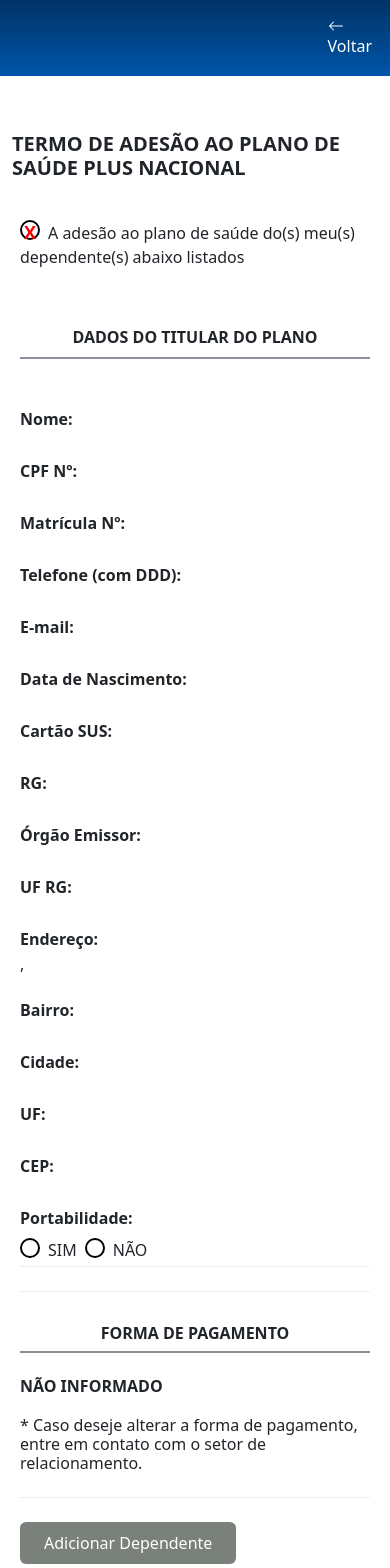
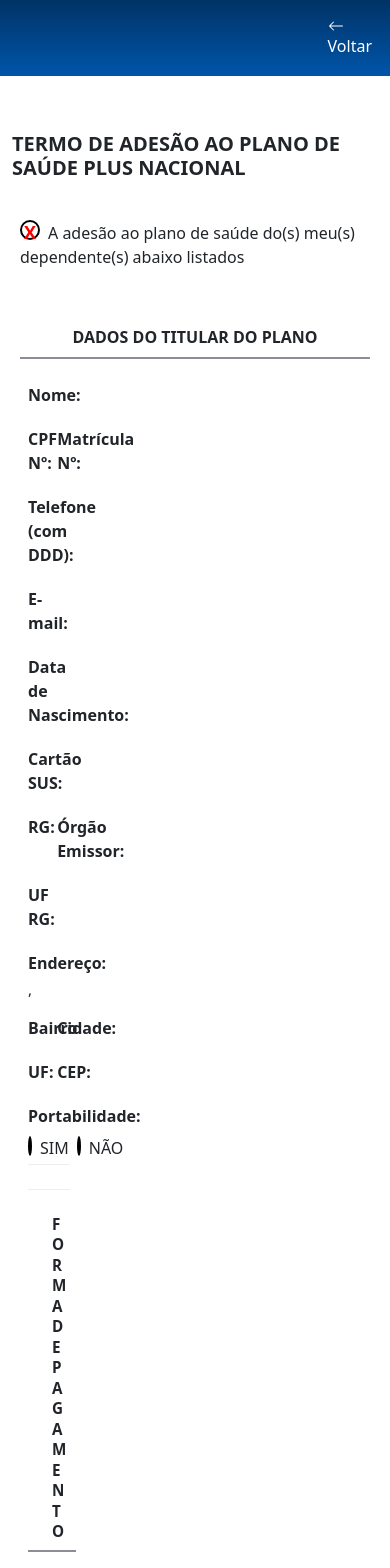
Before and after one commit to afrafep/FormsFrontendAPPChavePasse, a React (Create React App) app: page /Adesao in a window 390 px wide. Shown: the top 1568 px of the page. Built offline with nearby package versions, Linux system fonts and the light colour scheme.

Commit message:
Validacoes

```diff
--- a/src/components/TabelaAdesion/index.tsx
+++ b/src/components/TabelaAdesion/index.tsx
@@ -1052,7 +1052,7 @@ const Tabela: React.FC = () => {
     <div className="max-x-auto">
       <form onSubmit={handleSubmit}>
         {/* Dados do Titular do Plano */}
-        <table className="min-w-full sm:max-w-sm md:max-w-md lg:max-w-lg xl:max-w-xl">
+        <table className="w-full table-fixed">
           <thead>
             <tr>
               <th
@@ -1063,9 +1063,9 @@ const Tabela: React.FC = () => {
               </th>
             </tr>
           </thead>
-          <div className="space-y-6">
-            <div className="border-b pb-6 mt-5">
-              <div className="grid grid-cols-1 md:grid-cols-3 gap-6">
+          <div className="space-y-4 px-2 sm:px-0 titular-section">
+            <div className="border-b pb-4 mt-4">
+              <div className="grid grid-cols-2 md:grid-cols-3 gap-3 sm:gap-4 titular-grid">
                 {/* Nome */}
                 <div className="w-full">
                   <label className="font-bold block mb-1">Nome:</label>
--- a/src/components/TabelaAdesion/styles.css
+++ b/src/components/TabelaAdesion/styles.css
@@ -232,3 +232,29 @@ h2 {
     background-color: #ffff;
   }
 }
+
+@media (max-width: 640px) {
+  .titular-section h3 {
+    margin: 0;
+    font-size: 0.95rem;
+    line-height: 1.35;
+    word-break: break-word;
+  }
+
+  .titular-grid {
+    grid-template-columns: repeat(2, minmax(0, 1fr));
+    gap: 0.75rem;
+  }
+
+  .titular-grid > div {
+    min-width: 0;
+  }
+
+  .titular-grid > div:nth-child(1),
+  .titular-grid > div:nth-child(5),
+  .titular-grid > div:nth-child(7),
+  .titular-grid > div:nth-child(11),
+  .titular-grid > div:nth-child(16) {
+    grid-column: 1 / -1;
+  }
+}
```
